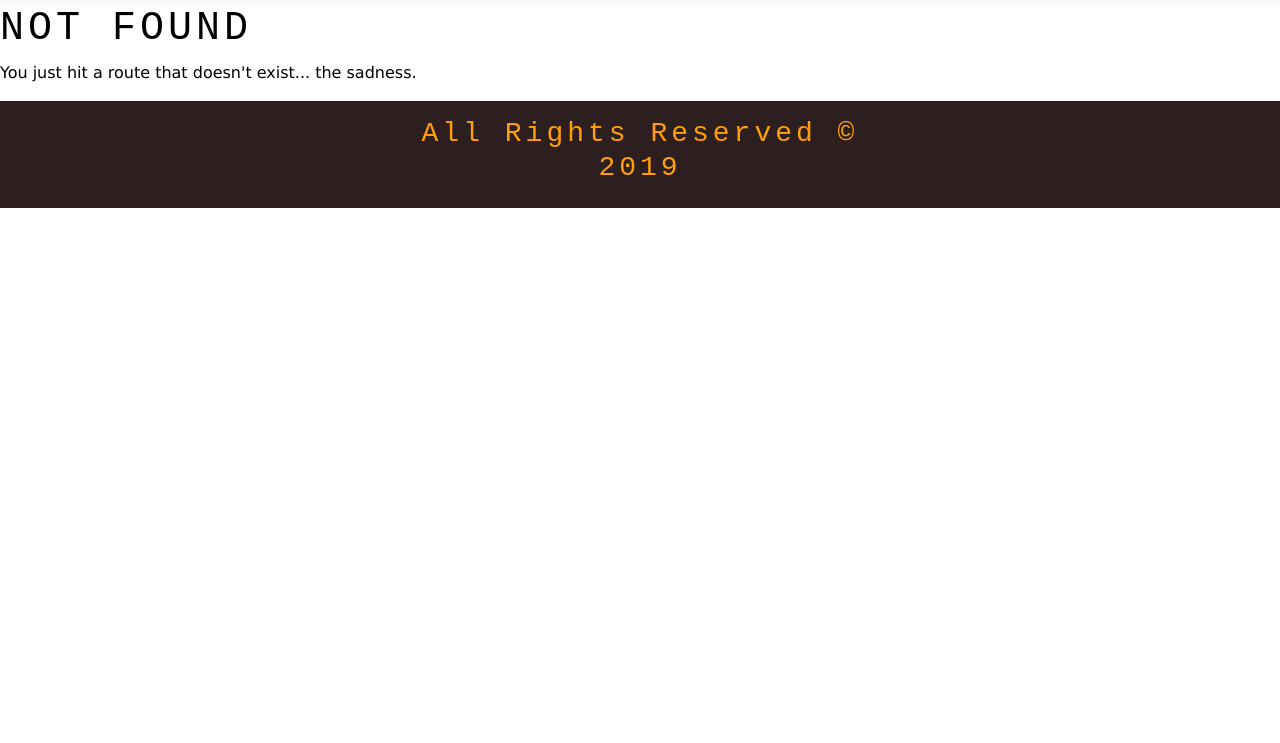
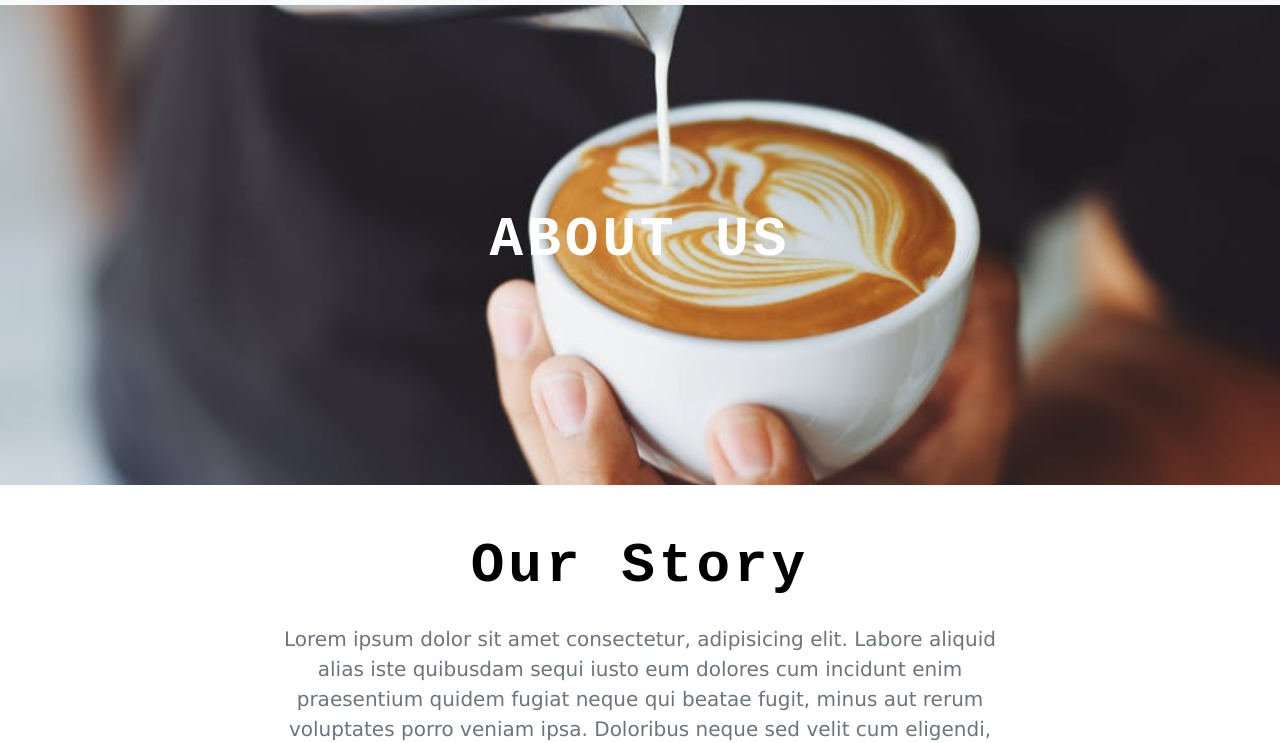
Before and after one commit to BeniAud/coffee, a Gatsby site: page /about in a window 1280 px wide. Before the commit this address had no page. Shown: the part 69-812 px from the top of the page. Built offline with nearby package versions, Linux system fonts and the light colour scheme; Gatsby itself is replaced by a stand-in of ours.

Commit message:
AboutPage + add contentful

```diff
--- a/gatsby-config.js
+++ b/gatsby-config.js
@@ -1,3 +1,6 @@
+require("dotenv").config({
+  path: `.env.${process.env.NODE_ENV}`,
+})
 module.exports = {
   siteMetadata: {
     title: `Regular Joe's`,
@@ -13,6 +16,15 @@ module.exports = {
         path: `${__dirname}/src/images`,
       },
     },
+    {
+      resolve: `gatsby-source-contentful`,
+      options: {
+        spaceId: process.env.CONTENTFUL_SPACE_ID,
+        // Learn about environment variables: https://gatsby.dev/env-vars
+        accessToken: process.env.CONTENTFUL_ACCESS_TOKEN,
+      },
+    },
+
     `gatsby-transformer-sharp`,
     `gatsby-plugin-sharp`,
     {
--- a/package.json
+++ b/package.json
@@ -12,6 +12,7 @@
     "gatsby-plugin-offline": "^2.2.7",
     "gatsby-plugin-react-helmet": "^3.1.4",
     "gatsby-plugin-sharp": "^2.2.13",
+    "gatsby-source-contentful": "^2.1.29",
     "gatsby-source-filesystem": "^2.1.11",
     "gatsby-transformer-sharp": "^2.2.7",
     "prop-types": "^15.7.2",
--- a/src/components/layout.css
+++ b/src/components/layout.css
@@ -27,7 +27,9 @@ h6 {
   color: var(--mainYellow);
   font-size: 2rem;
 }
-.default-background {
+
+.default-background,
+.about-background {
   min-height: 100vh;
   display: flex;
   align-items: center;
@@ -36,6 +38,9 @@ h6 {
   background-position: center;
   background-size: cover;
   /* background-attachment: fixed; */
+}
+.about-background {
+  min-height: 60vh;
 }
 .btn-yellow {
   color: var(--mainYellow);
--- /dev/null
+++ b/src/pages/about.js
@@ -0,0 +1,31 @@
+import React from "react"
+import { graphql } from "gatsby"
+
+import Layout from "../components/layout"
+
+import SEO from "../components/seo"
+import BackgroundSection from "../components/Globals/BackgroundSection"
+import Info from "../components/Home/Info"
+const AboutPage = ({ data }) => (
+  <Layout>
+    <SEO title="Home" keywords={[`gatsby`, `application`, `react`]} />
+    <BackgroundSection
+      img={data.img.childImageSharp.fluid}
+      title="about us"
+      styleClass="about-background "
+    />
+    <Info />
+  </Layout>
+)
+export const query = graphql`
+  {
+    img: file(relativePath: { eq: "about-background.jpeg" }) {
+      childImageSharp {
+        fluid {
+          ...GatsbyImageSharpFluid_tracedSVG
+        }
+      }
+    }
+  }
+`
+export default AboutPage
```
Also changed, not shown: 2 other files.
